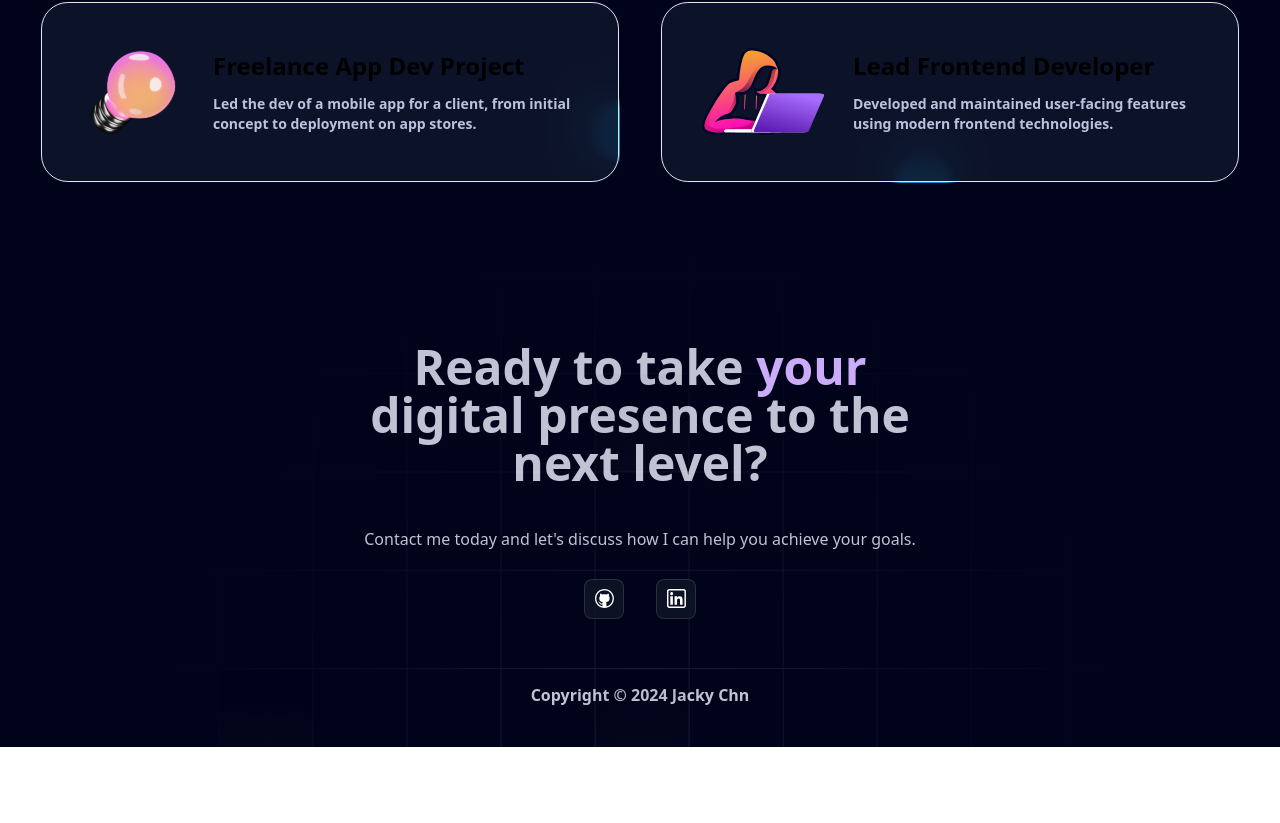
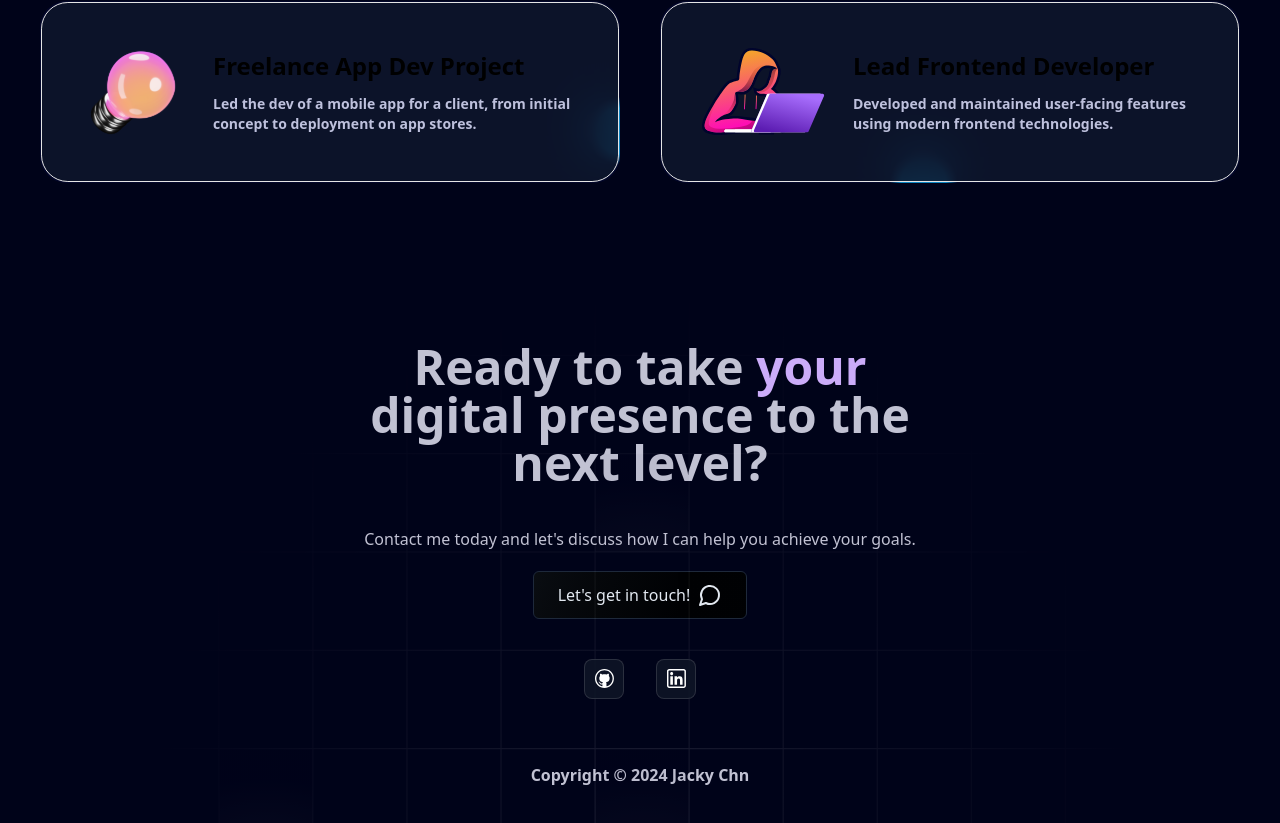
Before and after one commit to JackyChn/Protfolio, a Next.js app: page / in a window 1280 px wide. Shown: the part 4862-5685 px from the top of the page. Before the commit the page ends 5609 px from the top, so only its background shows below. Built offline with nearby package versions, Linux system fonts and the light colour scheme.

Commit message:
Update: Footer layout

```diff
--- a/app/_components/Footer.tsx
+++ b/app/_components/Footer.tsx
@@ -1,5 +1,8 @@
 import { socialMedia } from "@/data";
 import React from "react";
+import ShimmerButton from "./ShimmerButton";
+import { MessageCircle } from "lucide-react";
+import Link from "next/link";
 
 export default function Footer() {
   return (
@@ -27,15 +30,22 @@ export default function Footer() {
         </p>
       </div>
 
+      <div className="flex items-center justify-center">
+        <ShimmerButton
+          title="Let's get in touch!"
+          icon={<MessageCircle />}
+          position="right"
+        />
+      </div>
+
       {/* social media */}
-      <div className="flex mt-2 gap-8 md:flex-row flex-col justify-center items-center">
-        {socialMedia.map((info) => (
-          <div
-            key={info.id}
-            className="w-10 h-10 cursor-pointer flex justify-center items-center backdrop-filter backdrop-blur-lg saturate-180 bg-opacity-75 bg-black-200 rounded-lg border border-black-300"
-          >
-            <img src={info.img} alt="icons" width={20} height={20} />
-          </div>
+      <div className="flex mt-10 gap-8 md:flex-row flex-col justify-center items-center">
+        {socialMedia.map(({ id, img, link }) => (
+          <Link key={id} href={link}>
+            <div className="w-10 h-10 cursor-pointer flex justify-center items-center backdrop-filter backdrop-blur-lg saturate-180 bg-opacity-75 bg-black-200 rounded-lg border border-black-300">
+              <img src={img} alt="icons" width={20} height={20} />
+            </div>
+          </Link>
         ))}
       </div>
       <div className="mt-16 md:text-base text-sm md:font-semibold lg:font-bold justify-center items-center text-center">
--- a/data/index.ts
+++ b/data/index.ts
@@ -210,9 +210,11 @@ export const socialMedia = [
   {
     id: 1,
     img: "/git.svg",
+    link: "https://github.com/JackyChn",
   },
   {
     id: 2,
     img: "/link.svg",
+    link: "https://www.linkedin.com/in/jackyy-chn-66a342247/",
   },
 ];
```
